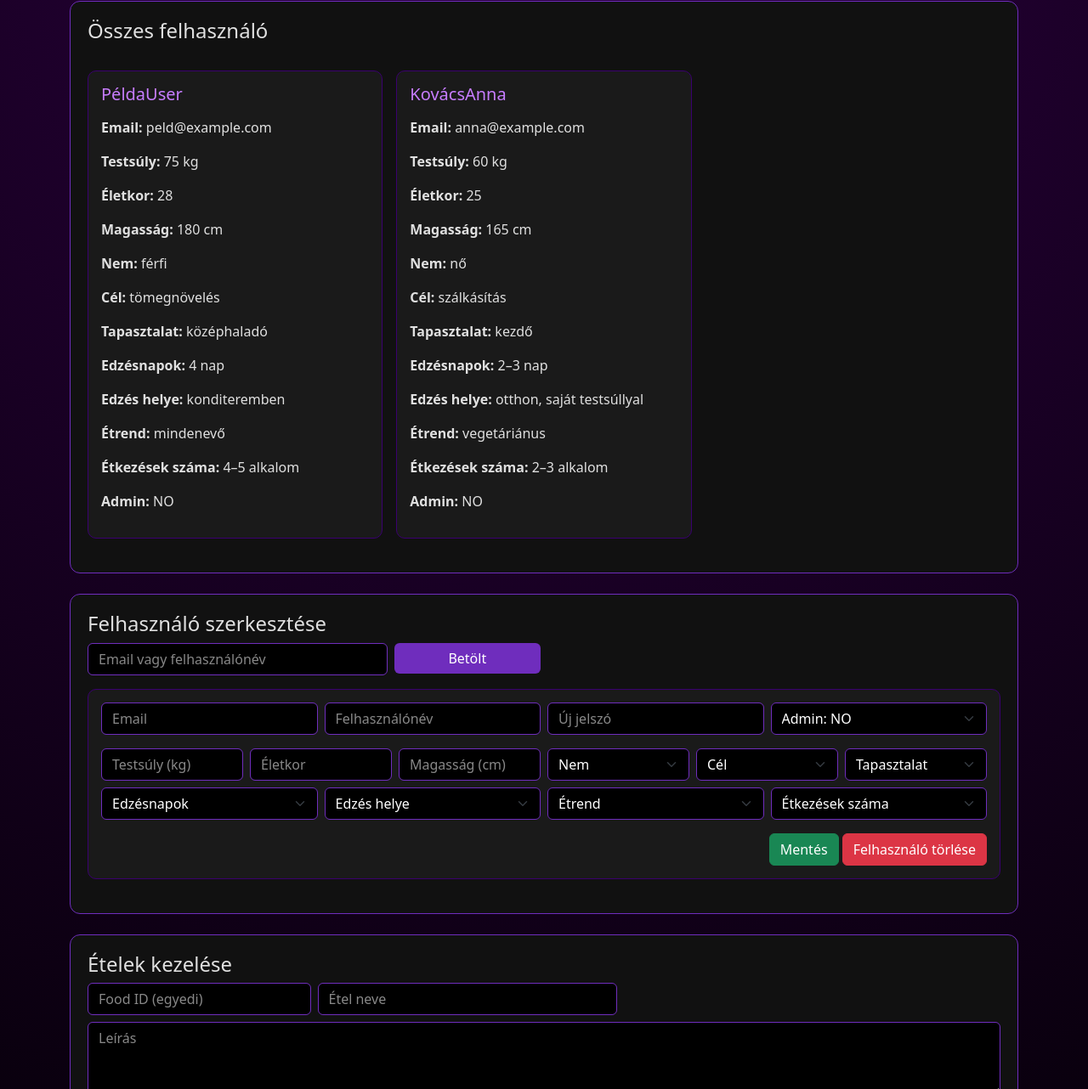
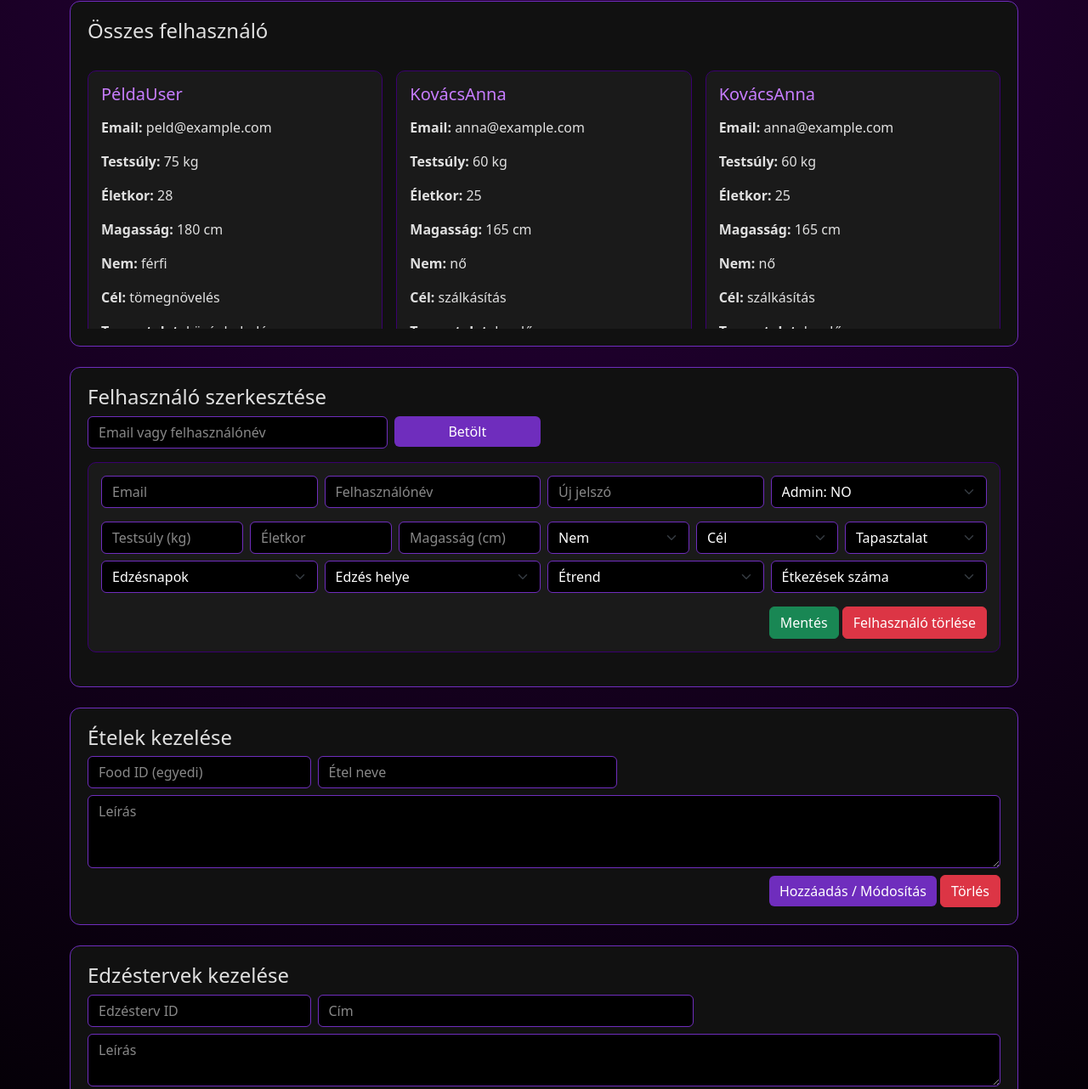
Before and after one commit to sz-ol1ver/MuscleMind, a plain HTML site: page MuscleMind/frontend/html/admin.html in a window 1280 px wide. Shown: the part 119-1401 px from the top of the page at 85% size. Drawn offline with Linux system fonts and the light colour scheme.

Commit message:
admin frontend

```diff
--- a/MuscleMind/frontend/css/admin.css
+++ b/MuscleMind/frontend/css/admin.css
@@ -59,3 +59,7 @@ body.admin-bg {
 hr {
     border-color: #6f2dbd;
 }
+.scroll-box{
+    overflow-y: auto;
+    height: 40vh;
+}
--- a/MuscleMind/frontend/html/admin.html
+++ b/MuscleMind/frontend/html/admin.html
@@ -20,10 +20,10 @@
     <div class="container py-4">
         <h1 class="text-center mb-5 admin-title">MuscleMind – Admin Panel</h1>
 
-        <div class="admin-card mb-4">
+        <div class="admin-card scroll mb-4">
             <h4>Összes felhasználó</h4>
 
-            <div class="row g-3 mt-3">
+            <div class="row g-3 mt-3 scroll-box">
                 <!-- Példa felhasználói profil kártya -->
                 <div class="col-md-6 col-lg-4">
                     <div class="user-card">
@@ -44,6 +44,57 @@
                 </div>
 
                 <!-- Több felhasználó ide jöhet -->
+                <div class="col-md-6 col-lg-4">
+                    <div class="user-card">
+                        <h5>KovácsAnna</h5>
+                        <p><strong>Email:</strong> anna@example.com</p>
+                        <p><strong>Testsúly:</strong> 60 kg</p>
+                        <p><strong>Életkor:</strong> 25</p>
+                        <p><strong>Magasság:</strong> 165 cm</p>
+                        <p><strong>Nem:</strong> nő</p>
+                        <p><strong>Cél:</strong> szálkásítás</p>
+                        <p><strong>Tapasztalat:</strong> kezdő</p>
+                        <p><strong>Edzésnapok:</strong> 2–3 nap</p>
+                        <p><strong>Edzés helye:</strong> otthon, saját testsúllyal</p>
+                        <p><strong>Étrend:</strong> vegetáriánus</p>
+                        <p><strong>Étkezések száma:</strong> 2–3 alkalom</p>
+                        <p><strong>Admin:</strong> NO</p>
+                    </div>
+                </div>
+                <div class="col-md-6 col-lg-4">
+                    <div class="user-card">
+                        <h5>KovácsAnna</h5>
+                        <p><strong>Email:</strong> anna@example.com</p>
+                        <p><strong>Testsúly:</strong> 60 kg</p>
+                        <p><strong>Életkor:</strong> 25</p>
+                        <p><strong>Magasság:</strong> 165 cm</p>
+                        <p><strong>Nem:</strong> nő</p>
+                        <p><strong>Cél:</strong> szálkásítás</p>
+                        <p><strong>Tapasztalat:</strong> kezdő</p>
+                        <p><strong>Edzésnapok:</strong> 2–3 nap</p>
+                        <p><strong>Edzés helye:</strong> otthon, saját testsúllyal</p>
+                        <p><strong>Étrend:</strong> vegetáriánus</p>
+                        <p><strong>Étkezések száma:</strong> 2–3 alkalom</p>
+                        <p><strong>Admin:</strong> NO</p>
+                    </div>
+                </div>
+                <div class="col-md-6 col-lg-4">
+                    <div class="user-card">
+                        <h5>KovácsAnna</h5>
+                        <p><strong>Email:</strong> anna@example.com</p>
+                        <p><strong>Testsúly:</strong> 60 kg</p>
+                        <p><strong>Életkor:</strong> 25</p>
+                        <p><strong>Magasság:</strong> 165 cm</p>
+                        <p><strong>Nem:</strong> nő</p>
+                        <p><strong>Cél:</strong> szálkásítás</p>
+                        <p><strong>Tapasztalat:</strong> kezdő</p>
+                        <p><strong>Edzésnapok:</strong> 2–3 nap</p>
+                        <p><strong>Edzés helye:</strong> otthon, saját testsúllyal</p>
+                        <p><strong>Étrend:</strong> vegetáriánus</p>
+                        <p><strong>Étkezések száma:</strong> 2–3 alkalom</p>
+                        <p><strong>Admin:</strong> NO</p>
+                    </div>
+                </div>
                 <div class="col-md-6 col-lg-4">
                     <div class="user-card">
                         <h5>KovácsAnna</h5>
```
